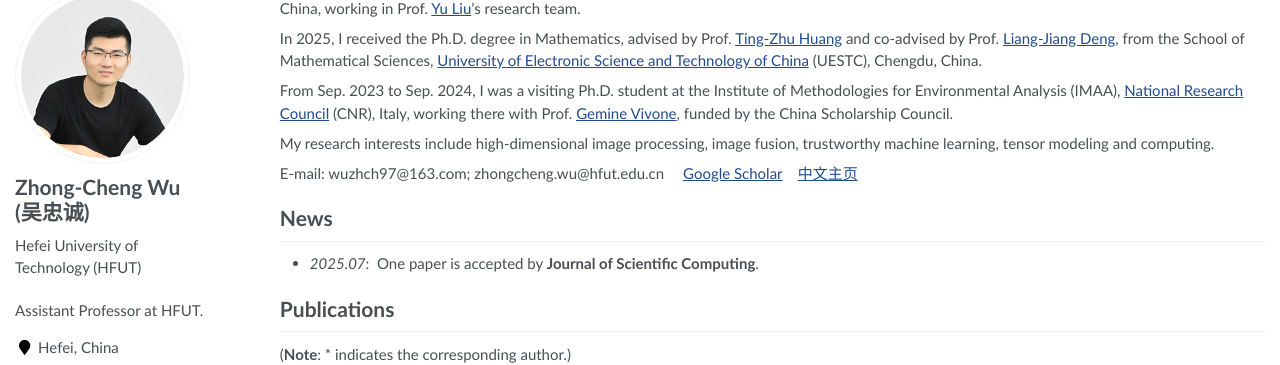
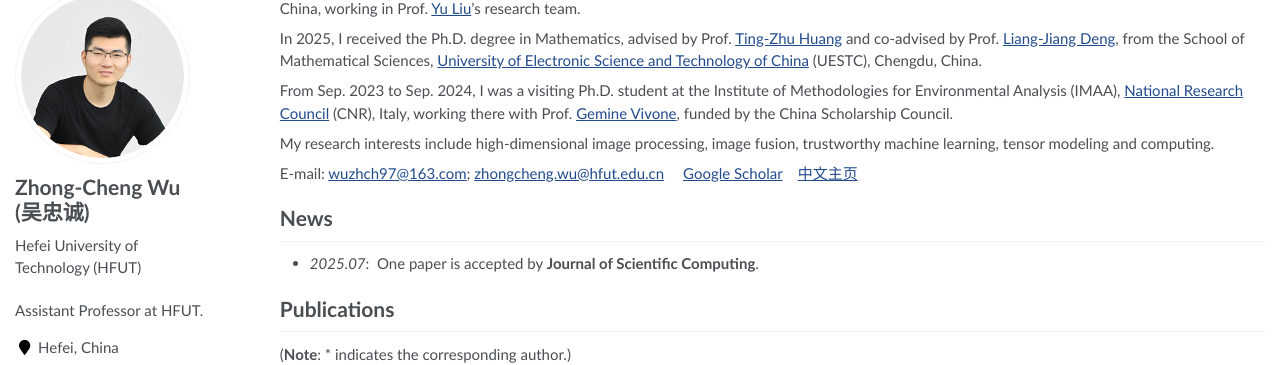
Before and after one commit to zhongchengwu/zhongchengwu.github.io, a Jekyll site: the page built from _pages/about.md, in a window 1280 px wide and 900 px high. Shown: the part 102-467 px from the top of the window. Built offline with Jekyll 4.4.1, drawn with Linux system fonts in a browser that asks for light colours; part of the change alters nothing that is shown.

```diff
--- a/_pages/about.md
+++ b/_pages/about.md
@@ -26,7 +26,7 @@ From Sep. 2023 to Sep. 2024, I was a visiting Ph.D. student at the Institute of
 
 My research interests include high-dimensional image processing, image fusion, trustworthy machine learning, tensor modeling and computing.
 
-E-mail: wuzhch97@163.com; zhongcheng.wu@hfut.edu.cn &emsp; [Google Scholar](https://scholar.google.com/citations?user=8bOvaUcAAAAJ)&emsp; [中文主页](https://yqkx.hfut.edu.cn/2017/0504/c14424a315322/page.htm)
+E-mail: <wuzhch97@163.com>; <zhongcheng.wu@hfut.edu.cn> &emsp; [Google Scholar](https://scholar.google.com/citations?user=8bOvaUcAAAAJ)&emsp; [中文主页](https://yqkx.hfut.edu.cn/2017/0504/c14424a315322/page.htm)
 
 # News
 - *2025.07*: &nbsp;One paper is accepted by <b>Journal of Scientific Computing</b>.
```
